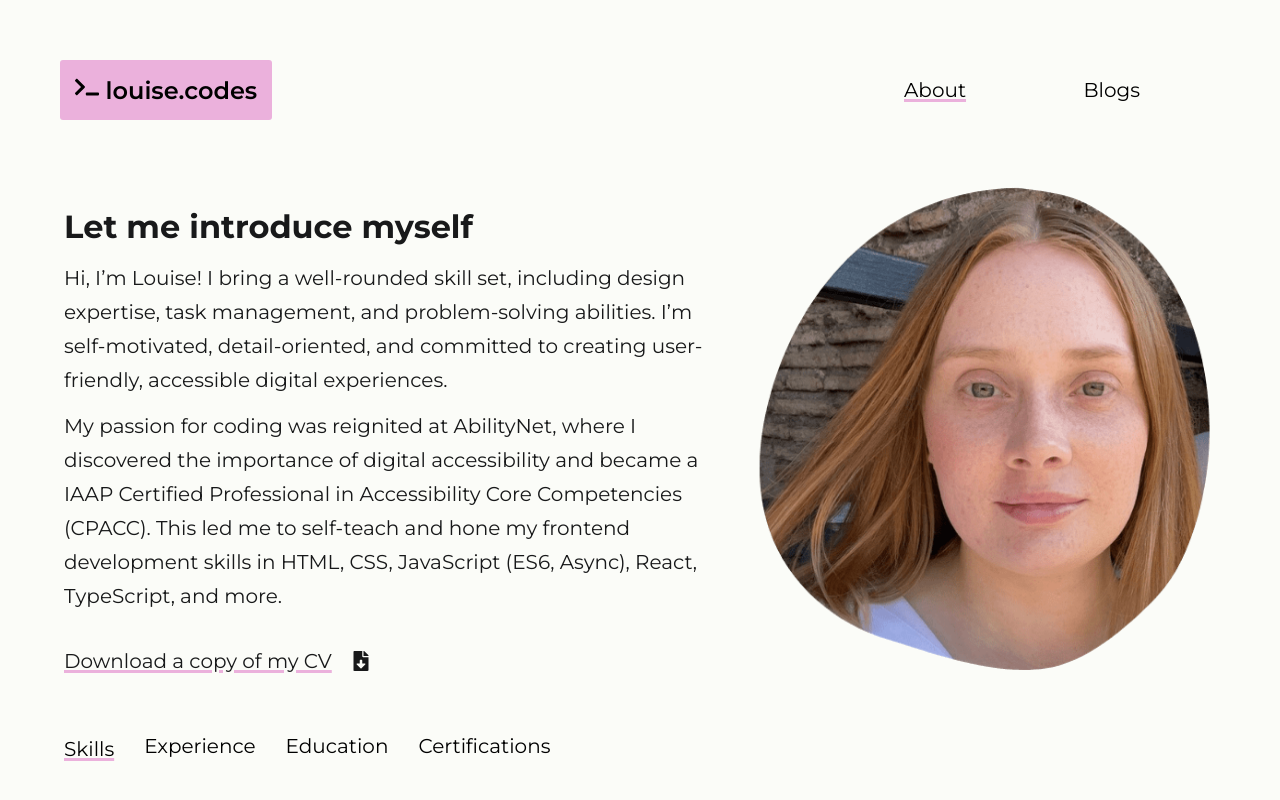
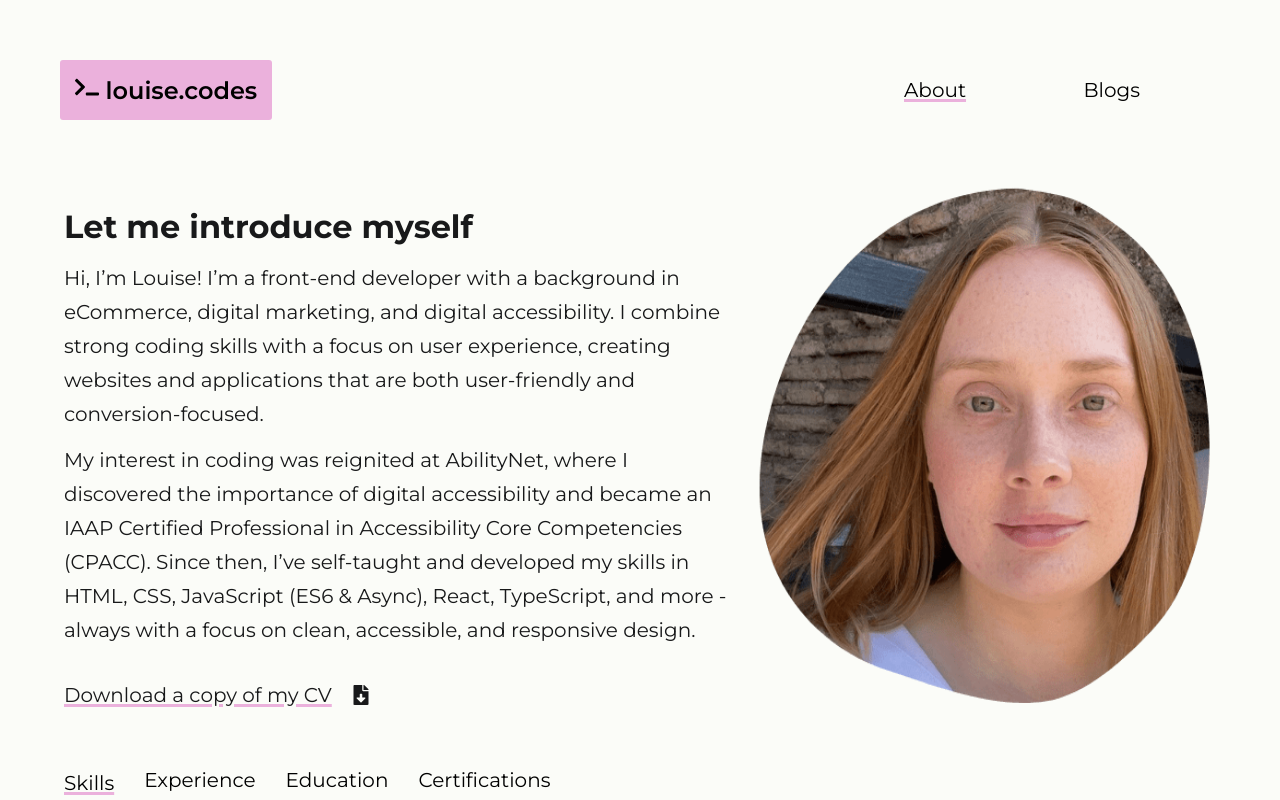
Before and after one commit to louiseka/portfolio, a React (Vite) app: page /about in a window 1280 px wide. Shown: the top 800 px of the page. Built offline with nearby package versions, Linux system fonts and the light colour scheme.

Commit message:
Updates to About section

```diff
--- a/src/components/AboutLayout.jsx
+++ b/src/components/AboutLayout.jsx
@@ -9,8 +9,8 @@ export default function AboutLayout() {
                 <section className="about-section">
                     <div className="hero-text">
                         <h1>Let me introduce myself</h1>
-                        <p>Hi, I’m Louise! I bring a well-rounded skill set, including design expertise, task management, and problem-solving abilities. I’m self-motivated, detail-oriented, and committed to creating user-friendly, accessible digital experiences. </p>
-                        <p>My passion for coding was reignited at AbilityNet, where I discovered the importance of digital accessibility and became a IAAP Certified Professional in Accessibility Core Competencies (CPACC). This led me to self-teach and hone my frontend development skills in HTML, CSS, JavaScript (ES6, Async), React, TypeScript, and more. <a className="medium-cta-link" href="/assets/CV-LouiseAldridge.pdf" target="_blank" title="Download a PDF copy of Louise Aldridge's CV.">Download a copy of my CV <FaFileDownload className="icon" /> </a> </p>
+                        <p>Hi, I’m Louise! I’m a front-end developer with a background in eCommerce, digital marketing, and digital accessibility. I combine strong coding skills with a focus on user experience, creating websites and applications that are both user-friendly and conversion-focused. </p>
+                        <p>My interest in coding was reignited at AbilityNet, where I discovered the importance of digital accessibility and became an IAAP Certified Professional in Accessibility Core Competencies (CPACC). Since then, I’ve self-taught and developed my skills in HTML, CSS, JavaScript (ES6 & Async), React, TypeScript, and more - always with a focus on clean, accessible, and responsive design.<a className="medium-cta-link" href="/assets/CV-LouiseAldridge.pdf" target="_blank" title="Download a PDF copy of Louise Aldridge's CV.">Download a copy of my CV <FaFileDownload className="icon" /> </a> </p>
 
                     </div>
 
--- a/src/pages/Home.jsx
+++ b/src/pages/Home.jsx
@@ -10,7 +10,7 @@ export default function Home() {
             <header>
                 <div className="hero-text">
                     <h1> Hello, I'm Louise</h1>
-                    <p> I’m a self-taught, enthusiastic developer with a background in digital accessibility. With a keen eye for detail, strong task management skills, and a problem-solving mindset, I’m eager to grow my skills and collaborate with a passionate team. </p>
+                    <p> I’m a self-taught, enthusiastic developer with a background in eCommerce, digital marketing, and digital accessibility. Detail-focused and passionate about creating user-friendly, accessible web experiences, I’m excited to keep growing my skills and collaborate with a team that values thoughtful, inclusive design. </p>
                     <Link className="medium-cta-link" to="https://github.com/louiseka" target="_blank" title="Louise Aldridge's GitHub profile">Visit my GitHub <FaArrowRight className="icon" /></Link>
                 </div>
                 <img className="profile-img" src="./assets/louise-profile.png" alt="Profile image of Louise smiling" />
```
